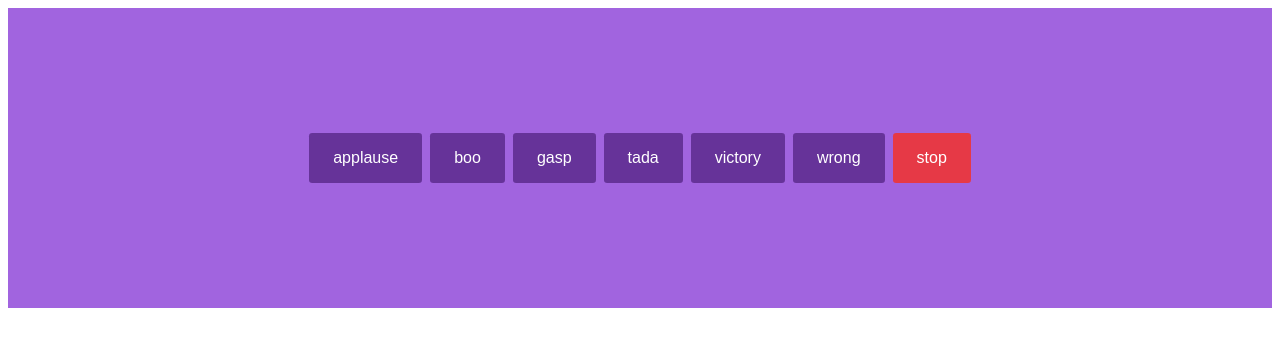
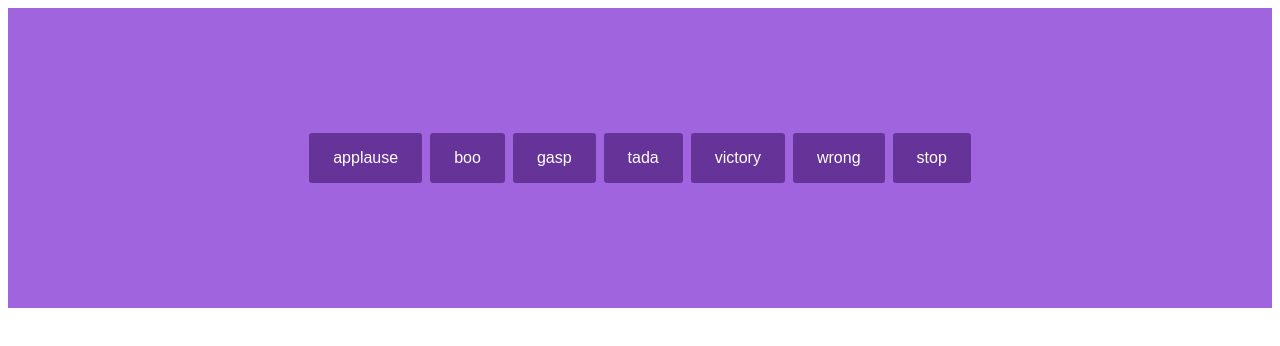
Before and after one commit to acciojob/Soundbar-Prakash-Raut, a website: page main.html in a window 1280 px wide. Drawn offline with Linux system fonts and the light colour scheme.

Commit message:
created a submission

```diff
--- a/styles.css
+++ b/styles.css
@@ -4,7 +4,6 @@
 	height: 300px;
 	display: flex;
 	flex-direction: row;
-	flex-wrap: wrap;
 	justify-content: center;
 	align-items: center;
 	gap: 0.5rem;
@@ -26,7 +25,7 @@
 	background-color: #4b2472;
 }
 
-.stop {
+.stop:active {
 	background-color: #e63946;
 }
 .stop:hover {
```
